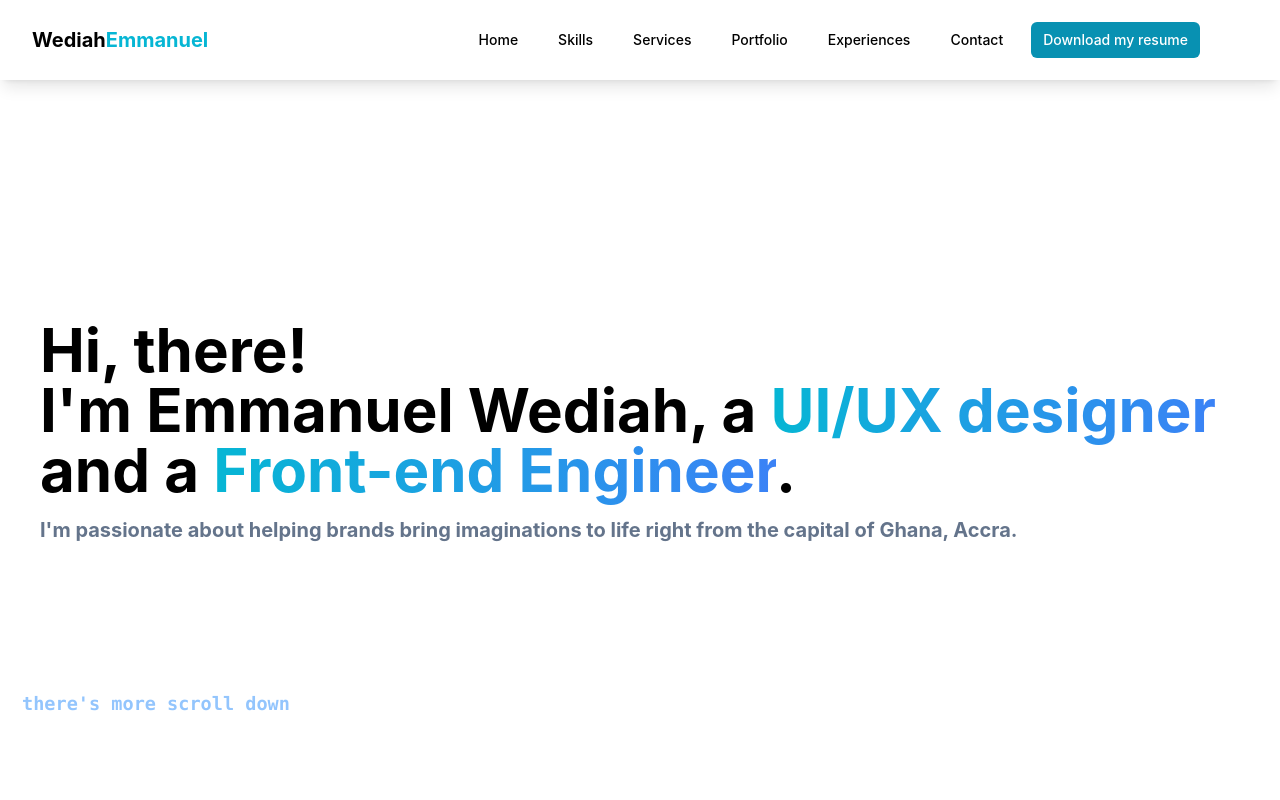
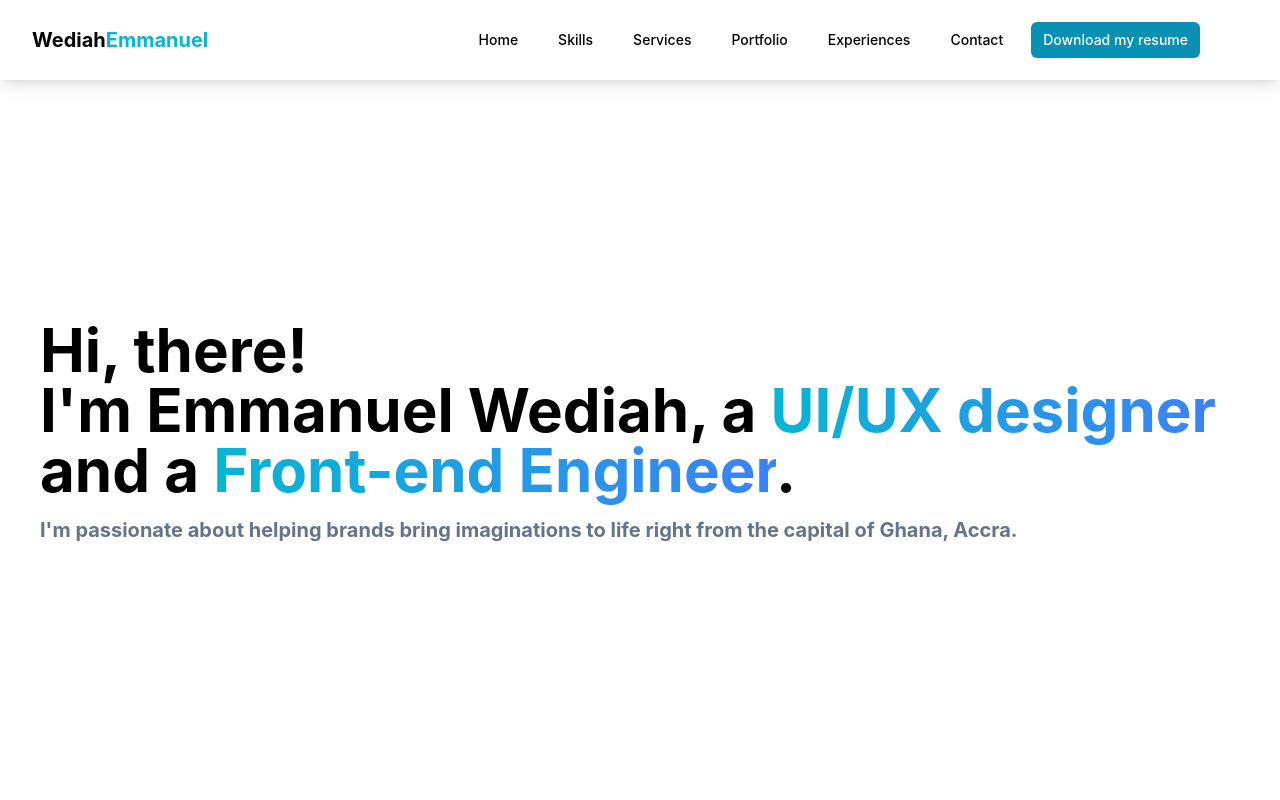
Before and after one commit to Wediah/portfolio2, a Next.js app: page / in a window 1280 px wide. Shown: the top 800 px of the page. Built offline with nearby package versions, Linux system fonts and the light colour scheme.

Commit message:
scroll down animation removed

```diff
--- a/pages/Landing.tsx
+++ b/pages/Landing.tsx
@@ -37,9 +37,7 @@ function Landing () {
 
                 <button type="button" onClick={onButtonClick} className="bg-cyan-500 p-3 rounded-xl font-bold text-white md:hidden">Download my resume</button>
 
-                <h4 className="pt-36 md:pt-32 md:text-lg text-blue-300 font-bold text-sm animate-pulse font-mono">
-                    there's more scroll down
-                </h4>
+
             </div>
         </Element>
 
```
